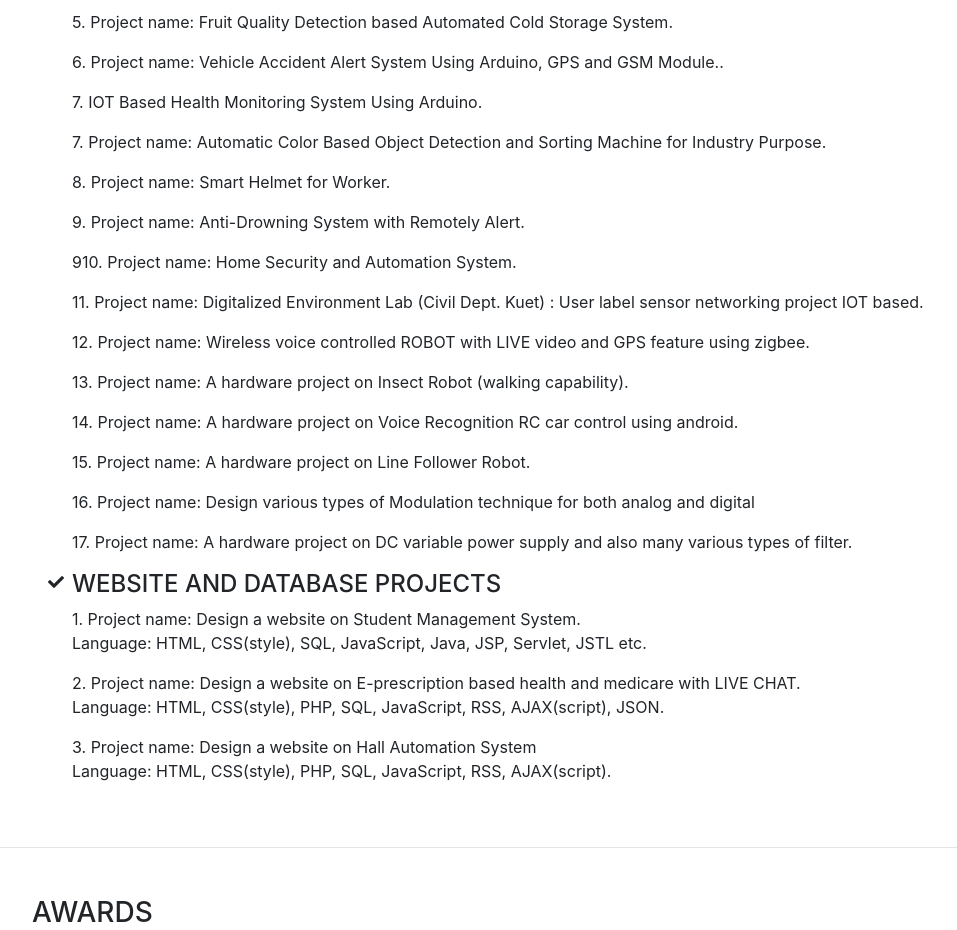
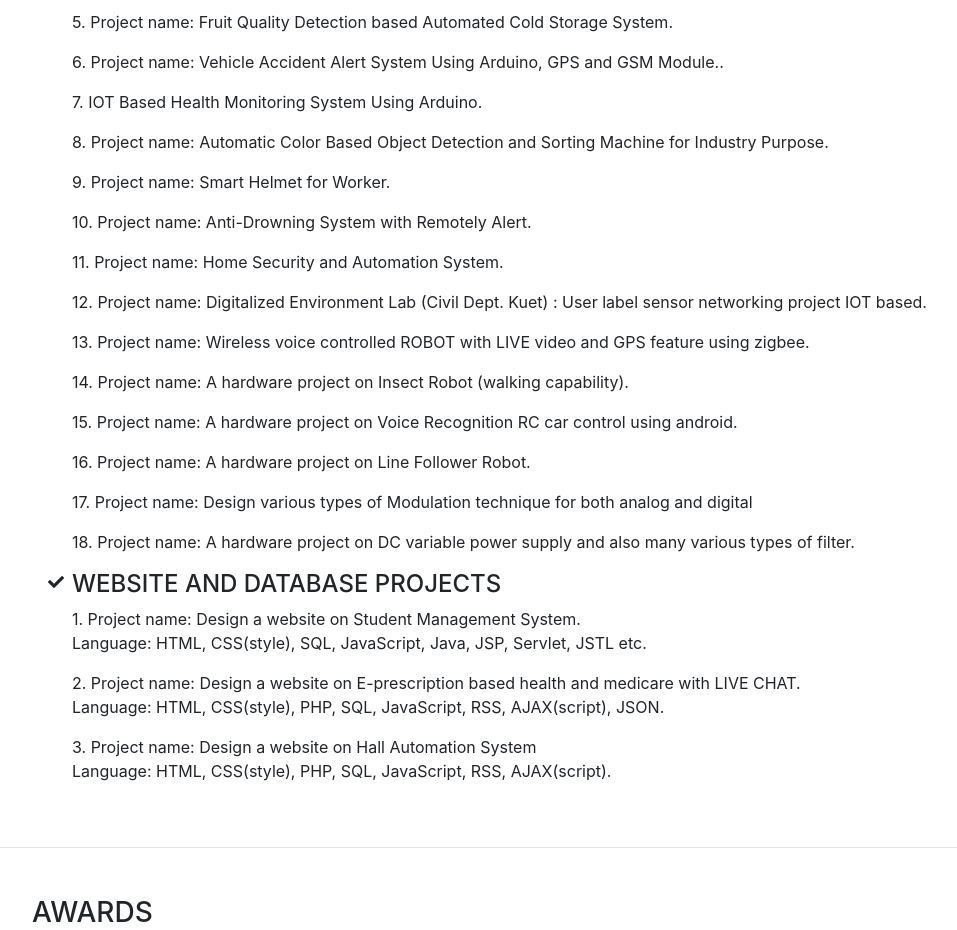
Before and after one commit to khaledmohammedsaifuddin/Profile, a website with bundled scripts: page index.html in a window 1280 px wide. Shown: the part 4320-5250 px from the top of the page, without its empty margins (288-1245 px from the left). Built offline with nearby package versions, Linux system fonts and the light colour scheme; a web font is replaced by a local one.

Commit message:
updated
updated

```diff
--- a/index.html
+++ b/index.html
@@ -222,22 +222,22 @@ Simulation Tool: Proteus, Packet Tracer, Wireshark, Microwind, CST, Labview, Net
 <p>6. Project name: Vehicle Accident Alert System Using Arduino, GPS and GSM Module..</p>
 <p>7. IOT Based Health Monitoring System Using Arduino.</p>
 
-<p>7. Project name: Automatic Color Based Object Detection and Sorting Machine for Industry Purpose.</p>
-<p>8. Project name: Smart Helmet for Worker.</p>
-<p>9. Project name: Anti-Drowning System with Remotely Alert.</p>
-<p>910. Project name: Home Security and Automation System.</p>
+<p>8. Project name: Automatic Color Based Object Detection and Sorting Machine for Industry Purpose.</p>
+<p>9. Project name: Smart Helmet for Worker.</p>
+<p>10. Project name: Anti-Drowning System with Remotely Alert.</p>
+<p>11. Project name: Home Security and Automation System.</p>
 
-<p>11. Project name: Digitalized Environment Lab (Civil Dept. Kuet) : User label
+<p>12. Project name: Digitalized Environment Lab (Civil Dept. Kuet) : User label
 sensor networking project IOT based.</p>
-<p>12. Project name: Wireless voice controlled ROBOT with LIVE video and GPS
+<p>13. Project name: Wireless voice controlled ROBOT with LIVE video and GPS
 feature using zigbee.</p>
-<p>13. Project name: A hardware project on Insect Robot (walking capability). </P>
-<p>14. Project name: A hardware project on Voice Recognition RC car control using
+<p>14. Project name: A hardware project on Insect Robot (walking capability). </P>
+<p>15. Project name: A hardware project on Voice Recognition RC car control using
 android.</p>
-<p>15. Project name: A hardware project on Line Follower Robot.</p>
-<p>16. Project name: Design various types of Modulation technique for both analog
+<p>16. Project name: A hardware project on Line Follower Robot.</p>
+<p>17. Project name: Design various types of Modulation technique for both analog
 and digital</p>
-<p>17. Project name: A hardware project on DC variable power supply and also
+<p>18. Project name: A hardware project on DC variable power supply and also
 many various types of filter.</p>
 <li><i class="fa-li fa fa-check"></i>
 <h4>Website and Database Projects</h4></li>
```
